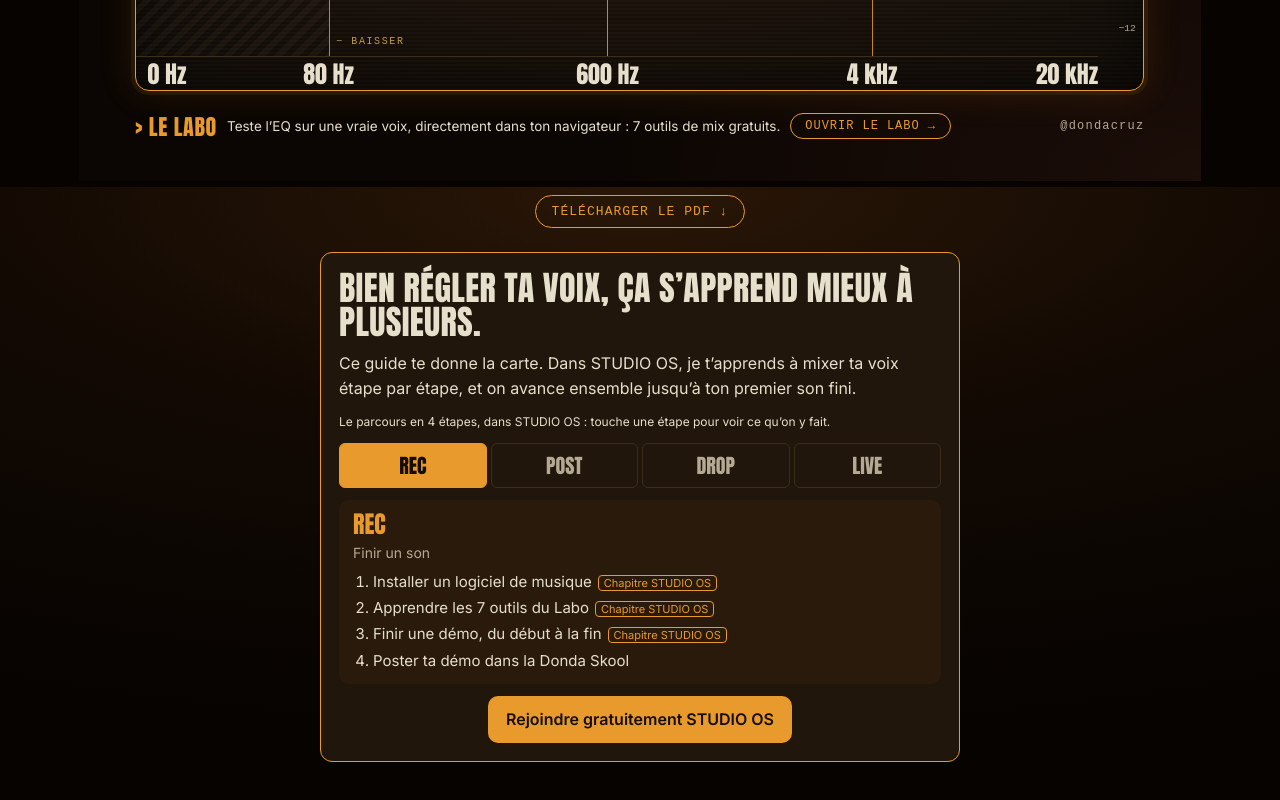
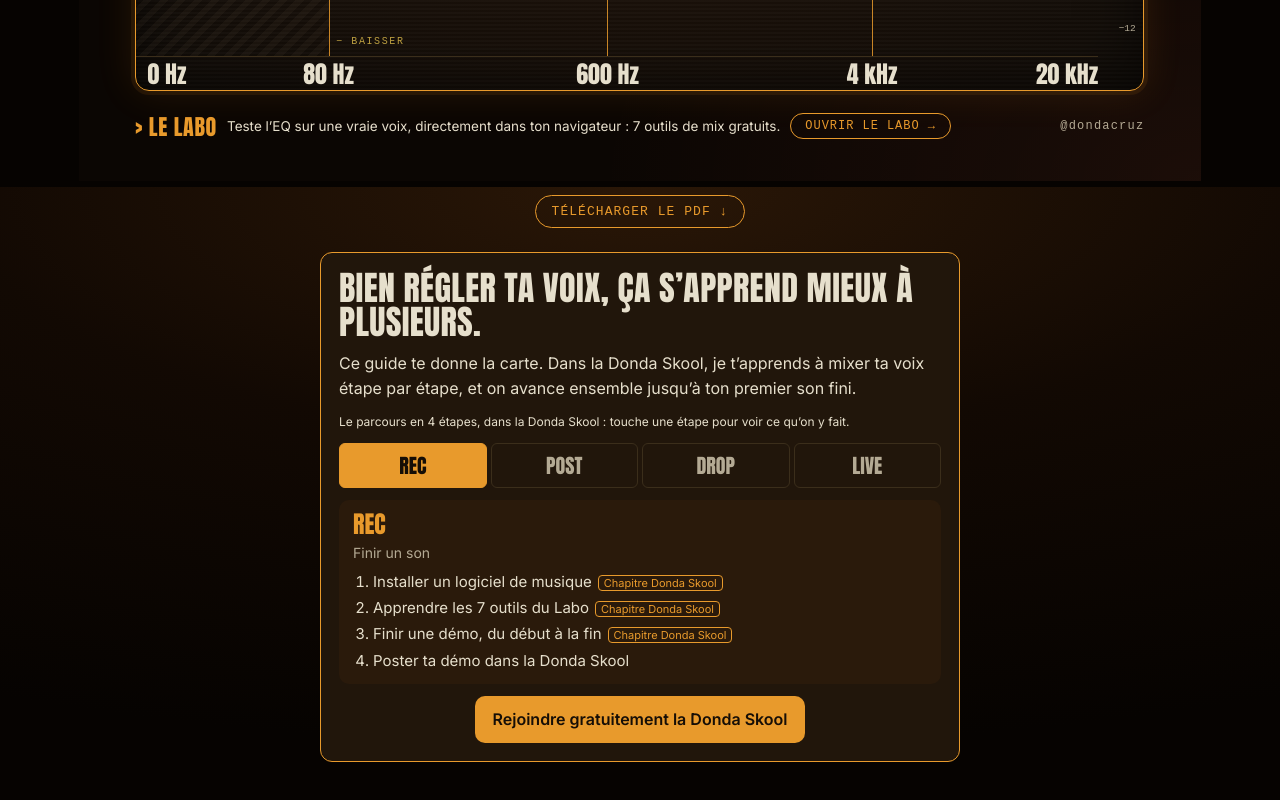
Before and after one commit to dondaco/dondaco, a plain HTML site: page guide-eq/index.html in a window 1280 px wide. Shown: the part 613-1413 px from the top of the page. Drawn offline with Linux system fonts and the light colour scheme.

Commit message:
Nom de la communauté : Donda Skool (guide-eq/index.html)

```diff
--- a/guide-eq/index.html
+++ b/guide-eq/index.html
@@ -157,11 +157,11 @@ h1,h2{color:var(--os)!important;text-shadow:none!important}
 <div class="dl"><a href="guide-eq-vocal.pdf" id="dlb" download>TÉLÉCHARGER LE PDF ↓</a></div>
 <section class="end">
   <h2>Bien régler ta voix, ça s’apprend mieux à plusieurs.</h2>
-  <p>Ce guide te donne la carte. Dans STUDIO OS, je t’apprends à mixer ta voix étape par étape, et on avance ensemble jusqu’à ton premier son fini.</p>
-  <p class="trkhint">Le parcours en 4 étapes, dans STUDIO OS : touche une étape pour voir ce qu’on y fait.</p>
+  <p>Ce guide te donne la carte. Dans la Donda Skool, je t’apprends à mixer ta voix étape par étape, et on avance ensemble jusqu’à ton premier son fini.</p>
+  <p class="trkhint">Le parcours en 4 étapes, dans la Donda Skool : touche une étape pour voir ce qu’on y fait.</p>
   <div class="trk" id="trk" role="tablist" aria-label="Les 4 étapes"></div>
   <div class="stg" id="stg" role="tabpanel"></div>
-  <a class="cta" href="https://www.skool.com/studio-virtuel-8936/about" target="_blank" rel="noopener">Rejoindre gratuitement STUDIO OS</a>
+  <a class="cta" href="https://www.skool.com/studio-virtuel-8936/about" target="_blank" rel="noopener">Rejoindre gratuitement la Donda Skool</a>
 </section>
 <script src="etapes.js"></script>
 <script>
@@ -169,7 +169,7 @@ h1,h2{color:var(--os)!important;text-shadow:none!important}
 (function(){const f=document.getElementById('fit'),pg=f.firstElementChild;function fit(){if(matchMedia('print').matches){f.style.transform='';f.style.height='';return}const w=pg.offsetWidth,h=pg.offsetHeight,k=Math.min(1,document.documentElement.clientWidth/w);f.style.transform='scale('+k+')';f.style.height=(h*k)+'px';f.style.width=(w*k)+'px';f.style.margin='0 auto'}addEventListener('resize',fit);if(document.fonts)document.fonts.ready.then(fit);fit()})();
 (function(){let tsel=0;const ET=window.ETAPES||[],t=document.getElementById('trk'),p=document.getElementById('stg');const esc=x=>String(x).replace(/[&<>"]/g,c=>({'&':'&amp;','<':'&lt;','>':'&gt;','"':'&quot;'}[c]));
  function r(){if(!ET.length){t.hidden=p.hidden=true;return}t.textContent='';ET.forEach((e,i)=>{const b=document.createElement('button');b.type='button';b.setAttribute('role','tab');b.setAttribute('aria-selected',String(i===tsel));b.textContent=e.name;b.onclick=()=>{tsel=i;r()};t.append(b)});
- const e=ET[tsel];p.innerHTML='<b>'+esc(e.name)+'</b><p>'+esc(e.goal)+'</p>';const ol=document.createElement('ol');e.items.forEach(it=>{const li=document.createElement('li');li.textContent=it.do||it.t;const tag=it.cours?'Chapitre STUDIO OS':it.appel?'Appel avec Donda':'';if(tag){const sp=document.createElement('span');sp.className='tagc';sp.textContent=tag;li.append(sp)}ol.append(li)});p.append(ol)}r()})();
+ const e=ET[tsel];p.innerHTML='<b>'+esc(e.name)+'</b><p>'+esc(e.goal)+'</p>';const ol=document.createElement('ol');e.items.forEach(it=>{const li=document.createElement('li');li.textContent=it.do||it.t;const tag=it.cours?'Chapitre Donda Skool':it.appel?'Appel avec Donda':'';if(tag){const sp=document.createElement('span');sp.className='tagc';sp.textContent=tag;li.append(sp)}ol.append(li)});p.append(ol)}r()})();
 (async function(){const b=document.getElementById('dlb');try{const d=window.claude&&await window.claude.use('downloads');if(!d)return;b.addEventListener('click',async e=>{e.preventDefault();try{const blob=await (await fetch('guide-eq-vocal.pdf')).blob();await d.save({filename:'Guide EQ vocal - Dondacruz.pdf',data:blob});}catch(err){}});}catch(e){}})();
 </script>
 </body></html>
```
